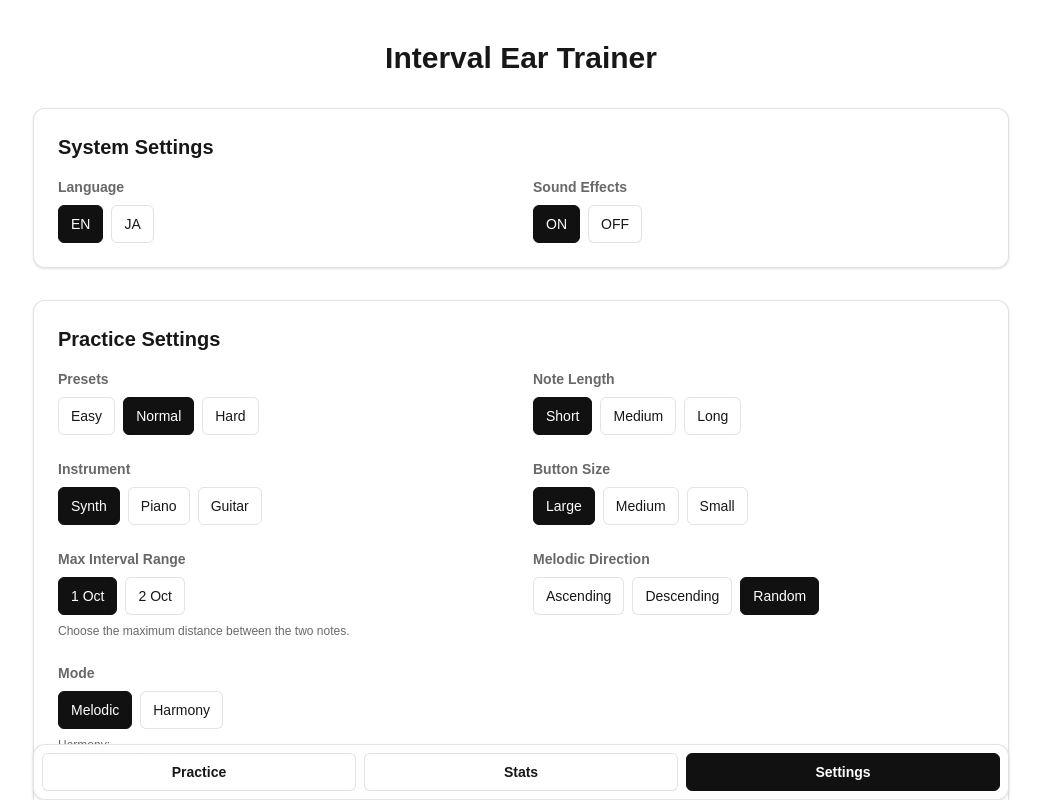
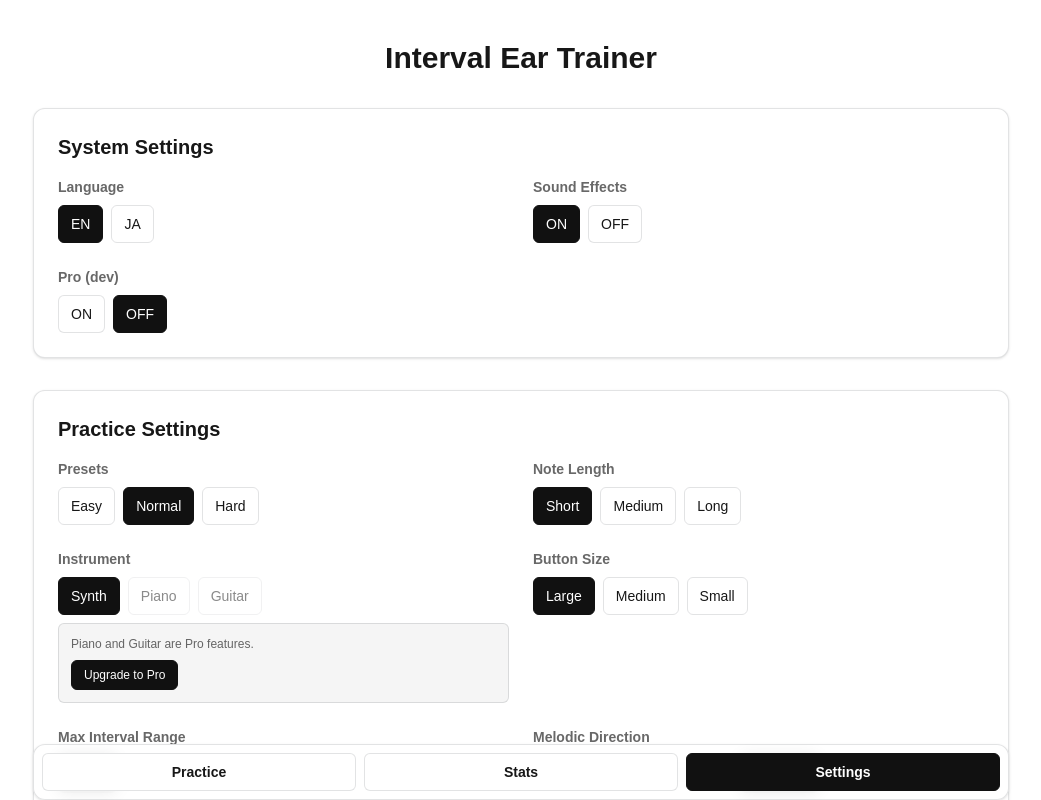
Before and after one commit to ryogy-labs/relative-ear-app, a Next.js app: page / in a window 1280 px wide. Both pictures are taken after a click on the button "Settings". Shown: the top 800 px of the page, without its empty margins (119-1160 px from the left). Built offline with nearby package versions, Linux system fonts and the light colour scheme.

Commit message:
feat: add pro entitlement foundation and dev toggle

```diff
--- /dev/null
+++ b/app/lib/entitlements.ts
@@ -0,0 +1,53 @@
+const PRO_ENTITLEMENT_KEY = "relative-ear.isPro";
+
+type PreferencesGetResult = { value: string | null };
+type PreferencesPlugin = {
+  get(options: { key: string }): Promise<PreferencesGetResult>;
+  set(options: { key: string; value: string }): Promise<void>;
+};
+
+function getCapacitorPreferences(): PreferencesPlugin | null {
+  if (typeof globalThis === "undefined") {
+    return null;
+  }
+
+  const maybeCapacitor = (globalThis as { Capacitor?: { Plugins?: { Preferences?: PreferencesPlugin } } }).Capacitor;
+  return maybeCapacitor?.Plugins?.Preferences ?? null;
+}
+
+export async function getIsPro(): Promise<boolean> {
+  const preferences = getCapacitorPreferences();
+
+  if (preferences) {
+    try {
+      const result = await preferences.get({ key: PRO_ENTITLEMENT_KEY });
+      return result.value === "true";
+    } catch {
+      // Fall back to localStorage
+    }
+  }
+
+  if (typeof window === "undefined") {
+    return false;
+  }
+
+  return window.localStorage.getItem(PRO_ENTITLEMENT_KEY) === "true";
+}
+
+export async function setIsPro(value: boolean): Promise<void> {
+  const nextValue = value ? "true" : "false";
+  const preferences = getCapacitorPreferences();
+
+  if (preferences) {
+    try {
+      await preferences.set({ key: PRO_ENTITLEMENT_KEY, value: nextValue });
+      return;
+    } catch {
+      // Fall back to localStorage
+    }
+  }
+
+  if (typeof window !== "undefined") {
+    window.localStorage.setItem(PRO_ENTITLEMENT_KEY, nextValue);
+  }
+}
--- a/app/page.tsx
+++ b/app/page.tsx
@@ -2,6 +2,7 @@
 
 import { useCallback, useEffect, useMemo, useRef, useState } from "react";
 import { AudioEngine, type InstrumentKey, type SampleStatus } from "./lib/audioEngine";
+import { getIsPro, setIsPro as persistIsPro } from "./lib/entitlements";
 
 type Interval = {
   id: string;
@@ -100,6 +101,8 @@ type UiText = {
   intervalBreakdown: string;
   resetStats: string;
   soundEffects: string;
+  proDev: string;
+  proOnlyInstruments: string;
   on: string;
   off: string;
   loading: string;
@@ -172,6 +175,8 @@ const I18N: Record<Language, UiText> = {
     intervalBreakdown: "Interval Breakdown",
     resetStats: "Reset Stats",
     soundEffects: "Sound Effects",
+    proDev: "Pro (dev)",
+    proOnlyInstruments: "Piano and Guitar are Pro features.",
     on: "ON",
     off: "OFF",
     loading: "Loading...",
@@ -242,6 +247,8 @@ const I18N: Record<Language, UiText> = {
     intervalBreakdown: "Interval Breakdown",
     resetStats: "統計をリセット",
     soundEffects: "効果音",
+    proDev: "Pro（開発）",
+    proOnlyInstruments: "ピアノとギターはPro機能です。",
     on: "ON",
     off: "OFF",
     loading: "読み込み中...",
@@ -548,12 +555,7 @@ export default function Home() {
   const [sfxEnabled, setSfxEnabled] = useState<boolean>(true);
   const [activeTab, setActiveTab] = useState<AppTab>("practice");
   const [keyboardVisible, setKeyboardVisible] = useState<boolean>(true);
-  const [isPro] = useState<boolean>(() => {
-    if (typeof window === "undefined") {
-      return false;
-    }
-    return window.localStorage.getItem("relative-ear.isPro") === "true";
-  });
+  const [isPro, setIsProState] = useState<boolean>(false);
   const [historyRange, setHistoryRange] = useState<HistoryRange>("day");
   const [historyAnchor, setHistoryAnchor] = useState<Date>(() => startOfDay(new Date()));
 
@@ -660,6 +662,23 @@ export default function Home() {
   }, [instrument]);
 
   useEffect(() => {
+    let active = true;
+    const loadEntitlements = async () => {
+      const nextIsPro = await getIsPro();
+      if (active) {
+        setIsProState(nextIsPro);
+        if (!nextIsPro) {
+          setInstrument("synth");
+        }
+      }
+    };
+    void loadEntitlements();
+    return () => {
+      active = false;
+    };
+  }, []);
+
+  useEffect(() => {
     const unsubscribe = audioEngineRef.current.subscribe((status) => {
       setInstrumentFallbackMessage(status.fallbackMessage);
       setSampleStatus(status.sampleStatus);
@@ -1045,6 +1064,13 @@ export default function Home() {
     setHistoryAnchor(startOfDay(new Date()));
   };
   const isHistoryToday = isSameDay(historyAnchor, new Date());
+  const toggleProDev = async (value: boolean) => {
+    setIsProState(value);
+    if (!value) {
+      setInstrument("synth");
+    }
+    await persistIsPro(value);
+  };
 
   return (
     <main className="mx-auto flex min-h-screen w-full max-w-5xl flex-col px-6 py-10 text-[var(--text)] max-[480px]:px-4 max-[480px]:py-5">
@@ -1112,6 +1138,34 @@ export default function Home() {
               </button>
             </div>
           </div>
+
+          <div>
+            <h3 className="text-sm font-semibold text-[var(--muted)]">{t.proDev}</h3>
+            <div className="mt-2 flex gap-2">
+              <button
+                type="button"
+                onClick={() => void toggleProDev(true)}
+                className={`rounded-md border px-3 py-2 text-sm font-medium transition-colors ${
+                  isPro
+                    ? "border-[var(--accent)] bg-[var(--accent)] text-[var(--bg)]"
+                    : "border-[var(--border)] bg-[var(--card)] text-[var(--text)] hover:bg-[color-mix(in_oklab,var(--text)_6%,transparent)]"
+                }`}
+              >
+                {t.on}
+              </button>
+              <button
+                type="button"
+                onClick={() => void toggleProDev(false)}
+                className={`rounded-md border px-3 py-2 text-sm font-medium transition-colors ${
+                  !isPro
+                    ? "border-[var(--accent)] bg-[var(--accent)] text-[var(--bg)]"
+                    : "border-[var(--border)] bg-[var(--card)] text-[var(--text)] hover:bg-[color-mix(in_oklab,var(--text)_6%,transparent)]"
+                }`}
+              >
+                {t.off}
+              </button>
+            </div>
+          </div>
         </div>
             </section>
 
@@ -1201,27 +1255,46 @@ export default function Home() {
               </button>
               <button
                 type="button"
-                onClick={() => setInstrument("piano")}
+                onClick={() => {
+                  if (!isPro) return;
+                  setInstrument("piano");
+                }}
+                disabled={!isPro}
                 className={`rounded-md border px-3 py-2 text-sm font-medium ${
                   instrument === "piano"
                     ? "border-[var(--accent)] bg-[var(--accent)] text-[var(--bg)]"
                     : "border-[var(--border)] hover:bg-[color-mix(in_oklab,var(--text)_6%,transparent)]"
-                }`}
+                } disabled:cursor-not-allowed disabled:opacity-50`}
               >
                 {t.piano}
               </button>
               <button
                 type="button"
-                onClick={() => setInstrument("guitar")}
+                onClick={() => {
+                  if (!isPro) return;
+                  setInstrument("guitar");
+                }}
+                disabled={!isPro}
                 className={`rounded-md border px-3 py-2 text-sm font-medium ${
                   instrument === "guitar"
                     ? "border-[var(--accent)] bg-[var(--accent)] text-[var(--bg)]"
                     : "border-[var(--border)] hover:bg-[color-mix(in_oklab,var(--text)_6%,transparent)]"
-                }`}
+                } disabled:cursor-not-allowed disabled:opacity-50`}
               >
                 {t.guitar}
               </button>
             </div>
+            {!isPro && (
+              <div className="mt-2 rounded-md border border-[var(--border)] bg-[color-mix(in_oklab,var(--text)_4%,transparent)] p-3">
+                <p className="text-xs text-[var(--muted)]">{t.proOnlyInstruments}</p>
+                <button
+                  type="button"
+                  className="mt-2 rounded-md border border-[var(--accent)] bg-[var(--accent)] px-3 py-1.5 text-xs font-medium text-[var(--bg)]"
+                >
+                  {t.upgradeToPro}
+                </button>
+              </div>
+            )}
             {(instrument === "piano" || instrument === "guitar") && (
               <p className="mt-2 text-xs text-[var(--muted)]">
                 {sampleStatus[instrument] === "downloading" && t.downloading}
```
